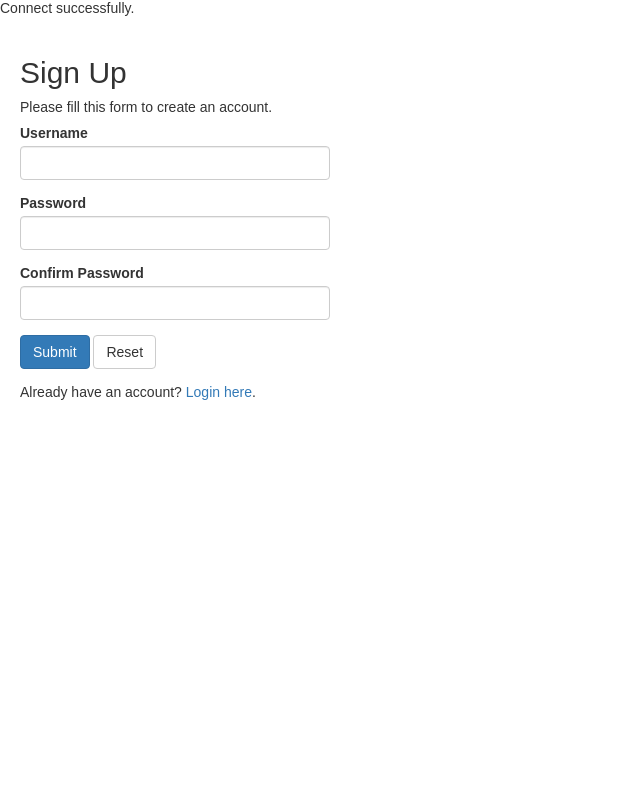
After one commit to vantu0512/clothapp, a PHP site: page /Web/DangKy.php in a window 1280 px wide. The commit adds this page. Shown: the whole page, without its empty margins (0-640 px from the left). Run offline with PHP 8.4, Linux system fonts and the light colour scheme.

Commit message:
Dang nhap

```diff
--- /dev/null
+++ b/Web/DangKy.php
@@ -0,0 +1,135 @@
+<?php
+// Include config file
+require_once "config.php";
+
+// Define variables and initialize with empty values
+$username = $password = $confirm_password = "";
+$username_err = $password_err = $confirm_password_err = "";
+
+// Processing form data when form is submitted
+if($_SERVER["REQUEST_METHOD"] == "POST"){
+
+    // Validate username
+    if(empty(trim($_POST["username"]))){
+        $username_err = "Please enter a username.";
+    } else{
+        // Prepare a select statement
+        $sql = "SELECT id FROM users1 WHERE username = ?";
+
+        if($stmt = mysqli_prepare($link, $sql)){
+            // Bind variables to the prepared statement as parameters
+            mysqli_stmt_bind_param($stmt, "s", $param_username);
+
+            // Set parameters
+            $param_username = trim($_POST["username"]);
+
+            // Attempt to execute the prepared statement
+            if(mysqli_stmt_execute($stmt)){
+                /* store result */
+                mysqli_stmt_store_result($stmt);
+
+                if(mysqli_stmt_num_rows($stmt) == 1){
+                    $username_err = "This username is already taken.";
+                } else{
+                    $username = trim($_POST["username"]);
+                }
+            } else{
+                echo "Oops! Something went wrong. Please try again later.";
+            }
+
+            // Close statement
+            mysqli_stmt_close($stmt);
+        }
+    }
+
+    // Validate password
+    if(empty(trim($_POST["password"]))){
+        $password_err = "Please enter a password.";
+    } elseif(strlen(trim($_POST["password"])) < 6){
+        $password_err = "Password must have atleast 6 characters.";
+    } else{
+        $password = trim($_POST["password"]);
+    }
+
+    // Validate confirm password
+    if(empty(trim($_POST["confirm_password"]))){
+        $confirm_password_err = "Please confirm password.";
+    } else{
+        $confirm_password = trim($_POST["confirm_password"]);
+        if(empty($password_err) && ($password != $confirm_password)){
+            $confirm_password_err = "Password did not match.";
+        }
+    }
+
+    // Check input errors before inserting in database
+    if(empty($username_err) && empty($password_err) && empty($confirm_password_err)){
+
+        // Prepare an insert statement
+        $sql = "INSERT INTO users1 (username, password) VALUES (?, ?)";
+
+        if($stmt = mysqli_prepare($link, $sql)){
+            // Bind variables to the prepared statement as parameters
+            mysqli_stmt_bind_param($stmt, "ss", $param_username, $param_password);
+
+            // Set parameters
+            $param_username = $username;
+            $param_password = password_hash($password, PASSWORD_DEFAULT); // Creates a password hash
+
+            // Attempt to execute the prepared statement
+            if(mysqli_stmt_execute($stmt)){
+                // Redirect to login page
+                header("location: DangNhap.php");
+            } else{
+                echo "Something went wrong. Please try again later.";
+            }
+
+            // Close statement
+            mysqli_stmt_close($stmt);
+        }
+    }
+
+    // Close connection
+    mysqli_close($link);
+}
+?>
+
+<!DOCTYPE html>
+<html lang="en">
+<head>
+    <meta charset="UTF-8">
+    <title>Sign Up</title>
+    <link rel="stylesheet" href="https://maxcdn.bootstrapcdn.com/bootstrap/3.3.7/css/bootstrap.css">
+    <style type="text/css">
+        body{ font: 14px sans-serif; }
+        .wrapper{ width: 350px; padding: 20px; }
+    </style>
+</head>
+<body>
+    <div class="wrapper">
+        <h2>Sign Up</h2>
+        <p>Please fill this form to create an account.</p>
+        <form action="<?php echo htmlspecialchars($_SERVER["PHP_SELF"]); ?>" method="post">
+            <div class="form-group <?php echo (!empty($username_err)) ? 'has-error' : ''; ?>">
+                <label>Username</label>
+                <input type="text" name="username" class="form-control" value="<?php echo $username; ?>">
+                <span class="help-block"><?php echo $username_err; ?></span>
+            </div>
+            <div class="form-group <?php echo (!empty($password_err)) ? 'has-error' : ''; ?>">
+                <label>Password</label>
+                <input type="password" name="password" class="form-control" value="<?php echo $password; ?>">
+                <span class="help-block"><?php echo $password_err; ?></span>
+            </div>
+            <div class="form-group <?php echo (!empty($confirm_password_err)) ? 'has-error' : ''; ?>">
+                <label>Confirm Password</label>
+                <input type="password" name="confirm_password" class="form-control" value="<?php echo $confirm_password; ?>">
+                <span class="help-block"><?php echo $confirm_password_err; ?></span>
+            </div>
+            <div class="form-group">
+                <input type="submit" class="btn btn-primary" value="Submit">
+                <input type="reset" class="btn btn-default" value="Reset">
+            </div>
+            <p>Already have an account? <a href="login.php">Login here</a>.</p>
+        </form>
+    </div>
+</body>
+</html>
--- a/Web/config.php
+++ b/Web/config.php
@@ -1,11 +1,19 @@
 <?php
-    define('USER', 'root');
-    define('PASSWORD', '');
-    define('HOST', 'localhost');
-    define('DATABASE', 'test');
-    try {
-        $connection = new PDO("mysql:host=".HOST.";dbname=".DATABASE, USER, PASSWORD);
-    } catch (PDOException $e) {
-        exit("Error: " . $e->getMessage());
-    }
+/* Database credentials. Assuming you are running MySQL
+server with default setting (user 'root' with no password) */
+define('DB_SERVER', 'localhost');
+define('DB_USERNAME', 'root');
+define('DB_PASSWORD', '');
+define('DB_NAME', 'shoeshop');
+
+/* Attempt to connect to MySQL database */
+$link = mysqli_connect(DB_SERVER, DB_USERNAME, DB_PASSWORD, DB_NAME);
+
+// Check connection
+if($link === false){
+    die("ERROR: Could not connect. " . mysqli_connect_error());
+}
+ else {
+   echo 'Connect successfully.' ;
+}
 ?>
--- a/index.php
+++ b/index.php
@@ -28,10 +28,13 @@
                <a class="nav-link" href="#">Profile</a>
             </li>
             <li class="nav-item">
-               <a class="nav-link" href="Web/Register.html"">Register</a>
+                <a class="nav-link" href="Web/DangKy.php">Register</a>
             </li>
             <li class="nav-item">
                 <a class="nav-link" href="Web/Log.php">Login</a>
+            </li>
+             <li class="nav-item">
+                 <a class="nav-link" href="Web/DangNhap.php">Dang nhap</a>
             </li>
          </ul>
 
```
Also changed, not shown: Web/DangNhap.php (added, +124 -0 lines), Web/KetnoiCSDL.php (added, +13 -0 lines), Web/Log.php (deleted, +0 -45 lines), Web/Login.html (deleted, +0 -29 lines), Web/Register.html (deleted, +0 -25 lines).
